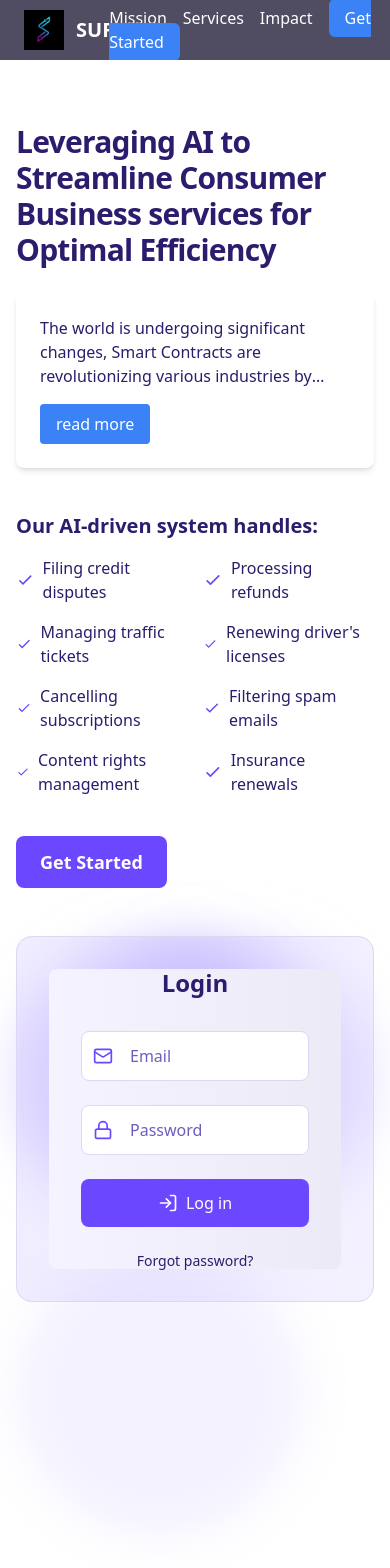
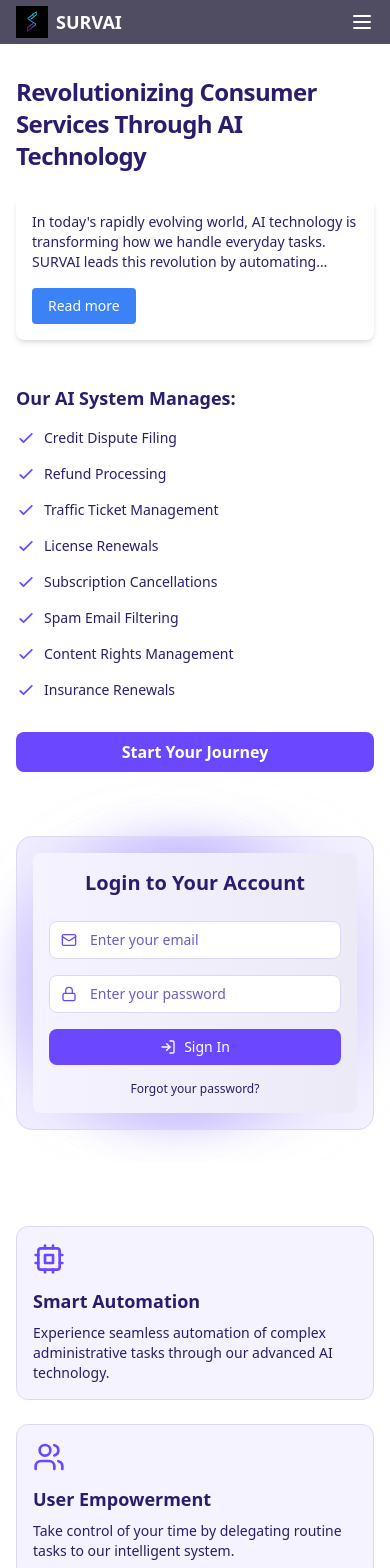
Before and after one commit to SurvxAI/Frontend_SurvxAI, a React (Vite) app: page / in a window 390 px wide. Shown: the top 1568 px of the page. Built offline with nearby package versions, Linux system fonts and the light colour scheme.

Commit message:
fix responsivity for mobile devise done

```diff
--- a/src/components/LandingPage.jsx
+++ b/src/components/LandingPage.jsx
@@ -11,18 +11,33 @@ import {
   Lock,
   Mail,
   LogIn,
+  Menu,
 } from "lucide-react";
 
-// Navigation Component - adjusted colors
+// Navigation Component
+const Navigation = () => {
+  const [isMenuOpen, setIsMenuOpen] = useState(false);
 
-const Navigation = () => {
   return (
-    <nav className="flex items-center justify-between bg-[#504d62] text-white py-1.5 px-6">
+    <nav className="relative bg-[#504d62] text-white py-1.5 px-4 md:px-6">
+      <div className="flex items-center justify-between">
         <div className="flex items-center">
-        <img src={logo} alt="SURVAI Logo" className="h-10 mr-3" />
-        <span className="font-bold text-xl">SURVAI</span>
+          <img
+            src={logo}
+            alt="SURVAI Logo"
+            className="h-8 md:h-10 mr-2 md:mr-3"
+          />
+          <span className="font-bold text-lg md:text-xl">SURVAI</span>
         </div>
-      <div className="space-x-4">
+
+        <button
+          className="md:hidden"
+          onClick={() => setIsMenuOpen(!isMenuOpen)}
+        >
+          <Menu className="h-6 w-6" />
+        </button>
+
+        <div className="hidden md:flex space-x-4">
           {["Mission", "Services", "Impact"].map((item) => (
             <Link
               key={item}
@@ -39,76 +54,98 @@ const Navigation = () => {
             Get Started
           </Link>
         </div>
+      </div>
+
+      {/* Mobile menu */}
+      {isMenuOpen && (
+        <div className="absolute top-full left-0 right-0 bg-[#504d62] md:hidden z-50">
+          <div className="flex flex-col space-y-2 p-4">
+            {["Mission", "Services", "Impact"].map((item) => (
+              <Link
+                key={item}
+                to={`/${item.toLowerCase()}`}
+                className="hover:text-gray-400 transition-colors duration-300 py-2"
+              >
+                {item}
+              </Link>
+            ))}
+            <Link
+              to="/get-started"
+              className="bg-blue-500 hover:bg-blue-600 text-white px-4 py-2 rounded-md transition-colors duration-300 text-center"
+            >
+              Get Started
+            </Link>
+          </div>
+        </div>
+      )}
     </nav>
   );
 };
 
-// Service Card Component - adjusted colors
+// Service Card Component
 const ServiceCard = ({ icon: Icon, title, description }) => (
-  <div className="p-6 bg-[#F5F3FF] rounded-xl hover:bg-[#ECEAF7] transition-all duration-300 border border-[#DCD8F1]">
-    <Icon className="w-12 h-12 text-[#6B48FF] mb-4" />
-    <h3 className="text-xl font-semibold mb-2 text-[#2D1C6D]">{title}</h3>
-    <p className="text-[#2D1C6D]">{description}</p>
+  <div className="p-4 md:p-6 bg-[#F5F3FF] rounded-xl hover:bg-[#ECEAF7] transition-all duration-300 border border-[#DCD8F1]">
+    <Icon className="w-8 h-8 md:w-12 md:h-12 text-[#6B48FF] mb-3 md:mb-4" />
+    <h3 className="text-lg md:text-xl font-semibold mb-2 text-[#2D1C6D]">
+      {title}
+    </h3>
+    <p className="text-sm md:text-base text-[#2D1C6D]">{description}</p>
   </div>
 );
 
-// Hero Section Component - adjusted colors
+// Hero Section Component
 const HeroSection = () => {
   const [isExpanded, setIsExpanded] = useState(false);
   return (
     <div className="relative overflow-hidden bg-white">
-      <div className="relative px-4 py-16 sm:px-6 lg:px-8 lg:py-5">
+      <div className="relative px-4 py-8 sm:px-6 lg:px-8 lg:py-5">
         <div className="mx-auto max-w-7xl">
-          <div className="grid gap-12 lg:grid-cols-2 lg:gap-8">
+          <div className="grid gap-8 lg:grid-cols-2 lg:gap-8">
             {/* Content Column */}
             <div className="flex flex-col justify-center">
               <div className="mb-8">
-                <h1 className="mb-6 text-3xl font-bold tracking-tight sm:text-3xl text-[#2D1C6D]">
-                  Leveraging AI to Streamline Consumer Business services for
-                  Optimal Efficiency
+                <h1 className="mb-6 text-2xl md:text-3xl font-bold tracking-tight text-[#2D1C6D]">
+                  Revolutionizing Consumer Services Through AI Technology
                 </h1>
-                <div className="bg-white shadow-md rounded-lg p-6 max-w-2xl mx-auto">
-                  <div className={`${isExpanded ? "block" : "line-clamp-3"}`}>
-                    The world is undergoing significant changes, Smart Contracts
-                    are revolutionizing various industries by eliminating
-                    intermediaries and reducing costs. <br /> From transforming
-                    transaction methods, manufacturing, supply chains, and
-                    logistics sectors, Blockchain & AI are being utilized to
-                    simplify everyday life
-                    <br /> To tackle today’s biggest problems, we need to
-                    coordinate around our shared values more effectively than
-                    our current systems allow. SURV’s approach innovative
-                    concept that leverages AI technology to streamline and
-                    automate everyday consumer services.
-                    <br /> Its primary goal is to relieve consumers from
-                    time-consuming tasks, enhance efficiency, and simplify
-                    processes. SURV’s AI-driven system will handle a variety of
-                    tasks, such as:
+                <div className="bg-white shadow-md rounded-lg p-4 md:p-6 max-w-2xl mx-auto">
+                  <div
+                    className={`text-sm md:text-base ${
+                      isExpanded ? "block" : "line-clamp-3"
+                    }`}
+                  >
+                    In today's rapidly evolving world, AI technology is
+                    transforming how we handle everyday tasks. SURVAI leads this
+                    revolution by automating complex consumer services, making
+                    your life simpler and more efficient. Our AI-powered
+                    platform streamlines administrative processes, saving you
+                    valuable time and reducing stress. Experience the future of
+                    consumer services with SURVAI's innovative solutions that
+                    put you in control.
                   </div>
                   <button
-                    className="mt-4 bg-blue-500 hover:bg-blue-600 text-white font-medium py-2 px-4 rounded"
+                    className="mt-4 bg-blue-500 hover:bg-blue-600 text-white font-medium py-2 px-4 rounded text-sm md:text-base"
                     onClick={() => setIsExpanded(!isExpanded)}
                   >
-                    {isExpanded ? "read less" : "read more"}
+                    {isExpanded ? "Read less" : "Read more"}
                   </button>
                 </div>
               </div>
 
               {/* Feature List */}
               <div className="mt-3">
-                <h2 className="text-xl font-semibold mb-4 text-[#2D1C6D]">
-                  Our AI-driven system handles:
+                <h2 className="text-lg md:text-xl font-semibold mb-4 text-[#2D1C6D]">
+                  Our AI System Manages:
                 </h2>
-                <ul className="grid grid-cols-2 gap-4">
+                <ul className="grid grid-cols-1 sm:grid-cols-2 gap-4 text-sm md:text-base">
                   {[
-                    "Filing credit disputes",
-                    "Processing refunds",
-                    "Managing traffic tickets",
-                    "Renewing driver's licenses",
-                    "Cancelling subscriptions",
-                    "Filtering spam emails",
-                    "Content rights management",
-                    "Insurance renewals",
+                    "Credit Dispute Filing",
+                    "Refund Processing",
+                    "Traffic Ticket Management",
+                    "License Renewals",
+                    "Subscription Cancellations",
+                    "Spam Email Filtering",
+                    "Content Rights Management",
+                    "Insurance Renewals",
                   ].map((feature, index) => (
                     <li
                       key={index}
@@ -134,57 +171,56 @@ const HeroSection = () => {
               </div>
 
               {/* CTA Button */}
-              <div className="mt-10">
-                <button className="rounded-lg bg-[#6B48FF] px-6 py-3 text-lg font-semibold text-white hover:bg-[#7559FF] transition-colors duration-300">
-                  Get Started
+              <div className="mt-8 md:mt-10">
+                <button className="w-full sm:w-auto rounded-lg bg-[#6B48FF] px-4 md:px-6 py-2 md:py-3 text-base md:text-lg font-semibold text-white hover:bg-[#7559FF] transition-colors duration-300">
+                  Start Your Journey
                 </button>
               </div>
             </div>
 
-            {/* Login Form with adjusted colors */}
-            <div className="flex items-center justify-center lg:justify-end">
-              <div className="relative h-[600px] w-full max-w-lg">
-                {/* Decorative Elements */}
+            {/* Login Form */}
+            <div className="flex items-center justify-center lg:justify-end mt-8 lg:mt-0">
+              <div className="relative w-full max-w-sm md:max-w-lg">
                 <div className="absolute top-0 left-0 w-72 h-72 bg-[#6B48FF] rounded-full mix-blend-multiply filter blur-xl opacity-20" />
                 <div className="absolute top-0 right-0 w-72 h-72 bg-[#8B76FF] rounded-full mix-blend-multiply filter blur-xl opacity-20" />
                 <div className="absolute bottom-0 left-0 w-72 h-72 bg-[#C5BDFF] rounded-full mix-blend-multiply filter blur-xl opacity-20" />
 
                 <div className="relative">
                   <div className="absolute inset-0 rounded-2xl bg-gradient-to-r from-[#6B48FF]/10 to-[#8B76FF]/10" />
-                  <div className="relative rounded-2xl bg-white/5 p-8 backdrop-blur-lg border border-[#DCD8F1]">
-                    <div className="h-[300px] w-full rounded-lg bg-gradient-to-r from-[#F5F3FF] to-[#ECEAF7] flex flex-col items-center justify-center space-y-6 p-8">
-                      <h2 className="text-2xl font-bold text-[#2D1C6D] mb-2">
-                        Login
+                  <div className="relative rounded-2xl bg-white/5 p-4 md:p-8 backdrop-blur-lg border border-[#DCD8F1]">
+                    <div className="h-auto md:h-[300px] w-full rounded-lg bg-gradient-to-r from-[#F5F3FF] to-[#ECEAF7] flex flex-col items-center justify-center space-y-4 md:space-y-6 p-4 md:p-8">
+                      <h2 className="text-xl md:text-2xl font-bold text-[#2D1C6D] mb-2">
+                        Login to Your Account
                       </h2>
 
                       <div className="relative w-full">
-                        <Mail className="absolute left-3 top-1/2 transform -translate-y-1/2 text-[#6B48FF] w-5 h-5" />
+                        <Mail className="absolute left-3 top-1/2 transform -translate-y-1/2 text-[#6B48FF] w-4 md:w-5 h-4 md:h-5" />
                         <input
                           type="email"
-                          placeholder="Email"
-                          className="w-full pl-12 pr-4 py-3 bg-white border border-[#DCD8F1] rounded-lg focus:outline-none focus:border-[#6B48FF] text-[#2D1C6D] placeholder-[#6D5DC0]"
+                          placeholder="Enter your email"
+                          className="w-full pl-10 md:pl-12 pr-4 py-2 md:py-3 bg-white border border-[#DCD8F1] rounded-lg focus:outline-none focus:border-[#6B48FF] text-[#2D1C6D] placeholder-[#6D5DC0] text-sm md:text-base"
                         />
                       </div>
 
                       <div className="relative w-full">
-                        <Lock className="absolute left-3 top-1/2 transform -translate-y-1/2 text-[#6B48FF] w-5 h-5" />
+                        <Lock className="absolute left-3 top-1/2 transform -translate-y-1/2 text-[#6B48FF] w-4 md:w-5 h-4 md:h-5" />
                         <input
                           type="password"
-                          placeholder="Password"
-                          className="w-full pl-12 pr-4 py-3 bg-white border border-[#DCD8F1] rounded-lg focus:outline-none focus:border-[#6B48FF] text-[#2D1C6D] placeholder-[#6D5DC0]"
+                          placeholder="Enter your password"
+                          className="w-full pl-10 md:pl-12 pr-4 py-2 md:py-3 bg-white border border-[#DCD8F1] rounded-lg focus:outline-none focus:border-[#6B48FF] text-[#2D1C6D] placeholder-[#6D5DC0] text-sm md:text-base"
                         />
                       </div>
 
-                      <button className="w-full bg-[#6B48FF] py-3 rounded-lg text-white hover:bg-[#7559FF] transition-colors duration-300 flex items-center justify-center space-x-2">
-                        <LogIn className="w-5 h-5" />
-                        <span>Log in</span>
+                      <button className="w-full bg-[#6B48FF] py-2 md:py-3 rounded-lg text-white hover:bg-[#7559FF] transition-colors duration-300 flex items-center justify-center space-x-2 text-sm md:text-base">
+                        <LogIn className="w-4 md:w-5 h-4 md:h-5" />
+                        <span>Sign In</span>
                       </button>
 
                       <a
                         href="#"
-                        className="text-sm text-[#2D1C6D] hover:text-[#6B48FF] transition-colors duration-300"
+                        className="text-xs md:text-sm text-[#2D1C6D] hover:text-[#6B48FF] transition-colors duration-300"
                       >
-                        Forgot password?
+                        Forgot your password?
                       </a>
                     </div>
                   </div>
@@ -198,32 +234,32 @@ const HeroSection = () => {
   );
 };
 
-// Services Grid Component - adjusted colors
+// Services Grid Component
 const ServicesGrid = () => {
   const services = [
     {
       icon: Cpu,
-      title: "Automated Administrative Tasks",
+      title: "Smart Automation",
       description:
-        "Simplify complex processes like refund processing and subscription management.",
+        "Experience seamless automation of complex administrative tasks through our advanced AI technology.",
     },
     {
       icon: Users,
-      title: "Consumer Empowerment",
+      title: "User Empowerment",
       description:
-        "Save time by delegating administrative tasks to our intelligent AI system.",
+        "Take control of your time by delegating routine tasks to our intelligent system.",
     },
     {
       icon: Shield,
-      title: "Comprehensive Service Coverage",
+      title: "Complete Protection",
       description:
-        "Manage various tasks, from license renewals to content rights management.",
+        "Enjoy comprehensive service coverage from license renewals to content management.",
     },
   ];
 
   return (
-    <div className="relative -mt-16 pt-32 z-20">
-      <div className="grid grid-cols-1 md:grid-cols-2 lg:grid-cols-3 gap-8 px-8 max-w-6xl mx-auto">
+    <div className="relative pt-16 md:pt-32 z-20 px-4 md:px-8">
+      <div className="grid grid-cols-1 md:grid-cols-2 lg:grid-cols-3 gap-6 md:gap-8 max-w-6xl mx-auto">
         {services.map((service, index) => (
           <ServiceCard key={index} {...service} />
         ))}
@@ -232,15 +268,13 @@ const ServicesGrid = () => {
   );
 };
 
-// Footer Component - adjusted colors
+// Footer Component
 const Footer = () => (
-  <footer className="border-t border-gray-200 py-8 px-4 bg-[#F5F3FF]">
-    <div className="max-w-6xl mx-auto flex flex-col md:flex-row justify-between items-center">
-      <div className="text-2xl font-bold mb-4 md:mb-0 text-[#2D1C6D]">
-        SURVAI
-      </div>
-      <div className="flex space-x-6 text-[#2D1C6D]">
-        {["Privacy", "Terms", "Contact"].map((item) => (
+  <footer className="border-t border-gray-200 py-6 md:py-8 px-4 bg-[#F5F3FF]">
+    <div className="max-w-6xl mx-auto flex flex-col md:flex-row justify-between items-center space-y-4 md:space-y-0">
+      <div className="text-xl md:text-2xl font-bold text-[#2D1C6D]">SURVAI</div>
+      <div className="flex space-x-4 md:space-x-6 text-sm md:text-base text-[#2D1C6D]">
+        {["Privacy Policy", "Terms of Service", "Contact Us"].map((item) => (
           <a
             key={item}
             href="#"
@@ -254,7 +288,7 @@ const Footer = () => (
   </footer>
 );
 
-// CTA Section - adjusted colors
+// Landing Page Component
 const LandingPage = () => {
   return (
     <div className="min-h-screen bg-white text-[#2D1C6D] overflow-hidden">
@@ -262,15 +296,15 @@ const LandingPage = () => {
       <HeroSection />
       <ServicesGrid />
 
-      <div className="text-center py-20 px-4">
-        <h2 className="text-4xl font-bold mb-6 text-[#2D1C6D]">
-          Transform Your Transaction Experience
+      <div className="text-center py-12 md:py-20 px-4">
+        <h2 className="text-2xl md:text-4xl font-bold mb-4 md:mb-6 text-[#2D1C6D]">
+          Transform Your Digital Experience
         </h2>
-        <p className="text-xl text-[#2D1C6D] mb-8 max-w-2xl mx-auto">
-          Join the future of AI-powered payment services. Save time and simplify
-          your transactions.
+        <p className="text-base md:text-xl text-[#2D1C6D] mb-6 md:mb-8 max-w-2xl mx-auto">
+          Join thousands of satisfied users who have simplified their daily
+          tasks with our AI-powered solutions.
         </p>
-        <button className="bg-[#6B48FF] px-8 py-3 rounded-full text-lg font-semibold text-white hover:bg-[#7559FF] transition-colors duration-300">
+        <button className="w-full sm:w-auto bg-[#6B48FF] px-6 md:px-8 py-2 md:py-3 rounded-full text-base md:text-lg font-semibold text-white hover:bg-[#7559FF] transition-colors duration-300">
           Start Free Trial
         </button>
       </div>
```
Lines whose indentation alone changed are shown as unchanged.
